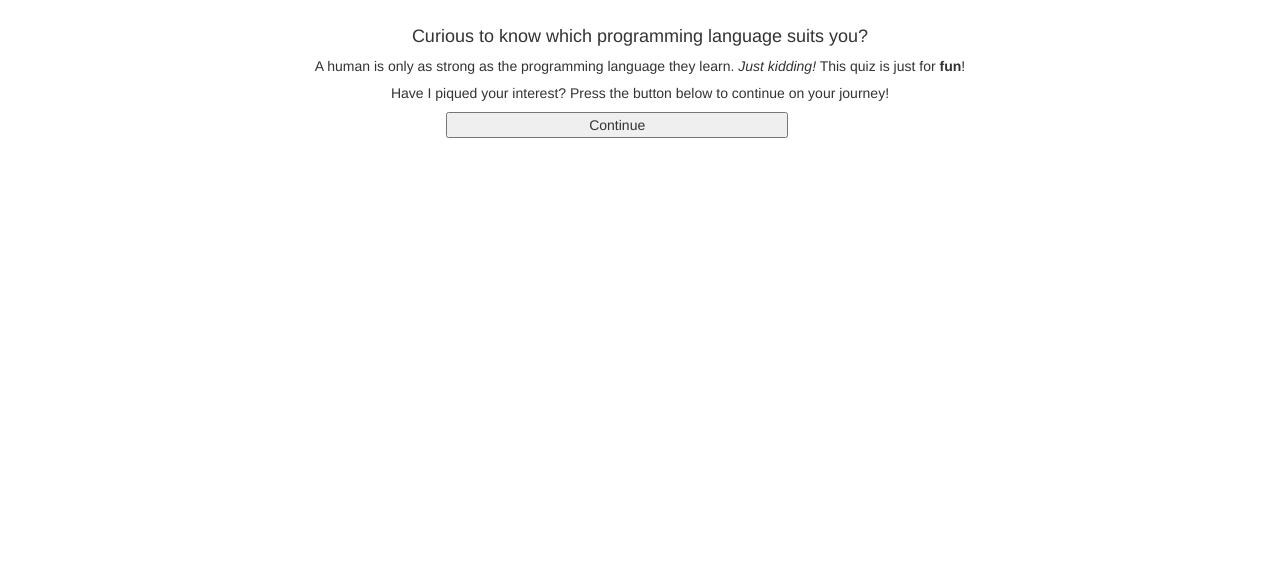
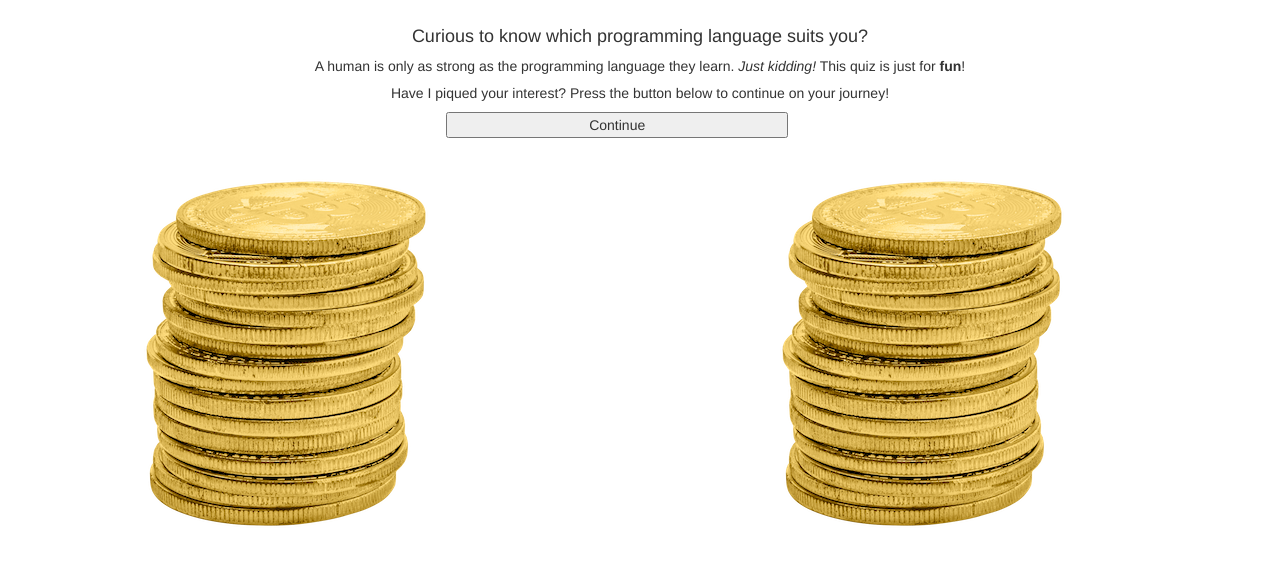
Before and after one commit to jaki-w/language-suggester2020, a plain HTML site: page index.html in a window 1280 px wide. Shown: the part 159-724 px from the top of the page. Drawn offline with Linux system fonts and the light colour scheme.

Commit message:
add coin images and custom styling

```diff
--- a/css/styles.css
+++ b/css/styles.css
@@ -1,12 +1,12 @@
 .showLater {
-  display:none;
+  display: none;
 }
 
 h1, h2, h4, h5, p {
   text-align: center;
 }
 
-.alignLeft {
+.leftAlign {
   text-align: left;
 }
 
@@ -19,3 +19,11 @@ h1, h2, h4, h5, p {
   margin-left: 33%;
   margin-right: 33%;
 }
+
+#coinImage1 {
+  margin-right: 100px;
+}
+
+#coinImage2 {
+  margin-left: 100px;
+}
--- a/index.html
+++ b/index.html
@@ -143,7 +143,7 @@
 
     <div id="results" class="showLater">
       <p><span class="name"></span>, you should learn <span class="languageResult">!</span></p>
-      <img src="img/padlock.jpg" alt="A handrawn rustic padlock and inserted key hanging from chain.">
+      <img src="img/padlock.jpg" alt="A handrawn rustic padlock and inserted key hanging from chain. Image by rawpixel.com">
       <p>Quest complete! Or is it? Kindly accept or reject your results...and remember, a question is ultimately a <em>quest</em> for knowledge. Good luck on your tech journey!</p>
 
       <div class="row">
@@ -160,6 +160,10 @@
       </ul>
       <button id="continue4">Start afresh!</button>
     </div><!--celebrate-->
+    <div>
+      <img src="img/coins.png" id="coinImage1" alt="A shiny stack of golden coins! Image by rawpixel.com">
+      <img src="img/coins.png" id="coinImage2" alt="A shiny stack of golden coins! Image by rawpixel.com">
+    </div>
 
   </div>
 </body>
```
Also changed, not shown: img/coins.png (added), 1 other file.
